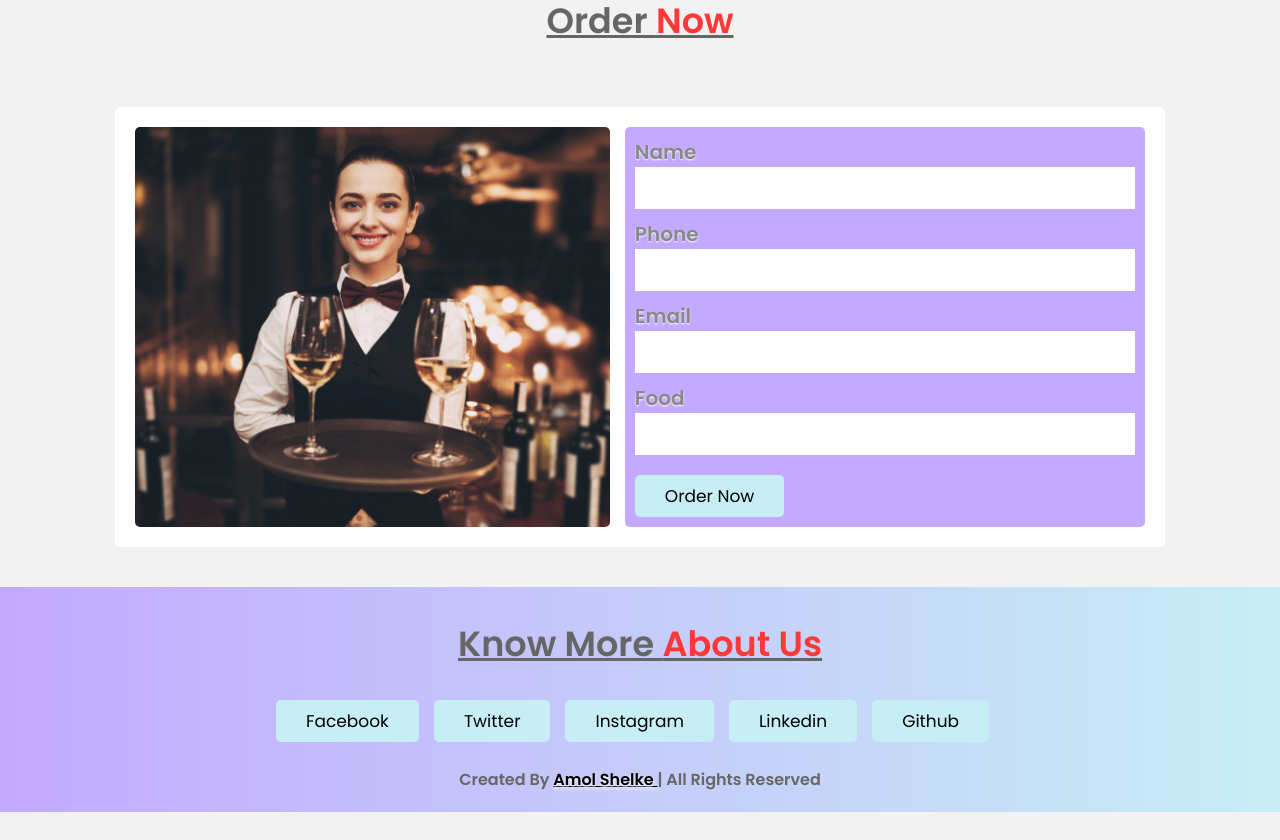
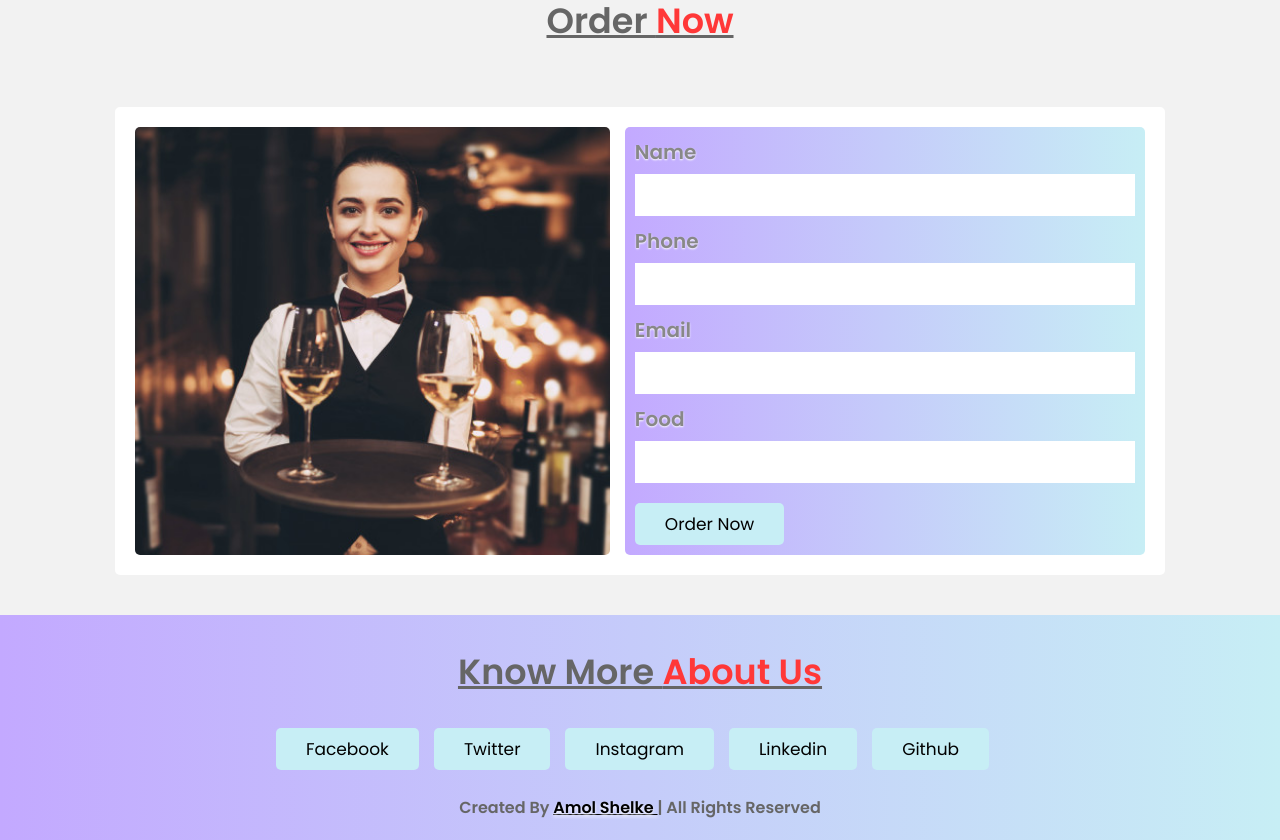
Before and after one commit to AmolShelke2/React-Foodie-app, a React (Create React App) app: page / in a window 1280 px wide. Shown: the part 4360-5200 px from the top of the page. Before the commit the page ends 5172 px from the top, so only its background shows below. Built offline with nearby package versions, Linux system fonts and the light colour scheme.

Commit message:
Listening for onchange events of order form

```diff
--- a/src/components/order/styles.css
+++ b/src/components/order/styles.css
@@ -22,7 +22,7 @@
 .order .row form {
     flex: 1 1 20rem;
     padding: 1rem;
-    background-color: #c3a9ff;
+    background: linear-gradient(to left, #c7eef5, #c3a9ff);
     border-radius: 5px;
 }
 
@@ -38,12 +38,14 @@
     color: #888;
     text-shadow: 0 1px 2px #fff;
     font-weight: bold;
+    margin-bottom: .7rem;
 }
 
 .inputBox input {
     border: 1px solid #fff;
     width: 50rem;
     padding: 1rem 2rem;
+    color: #000;
 }
 
 
```
